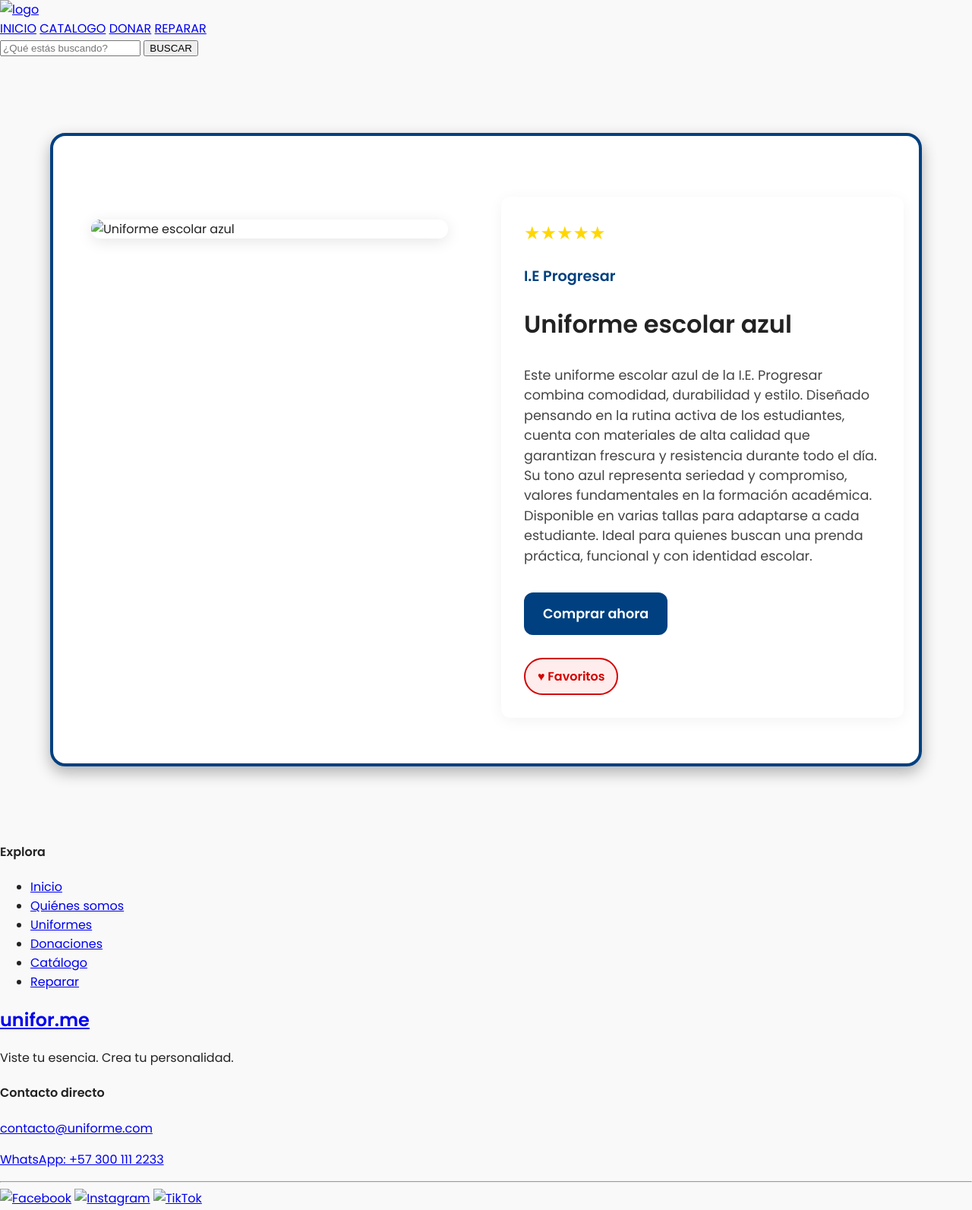
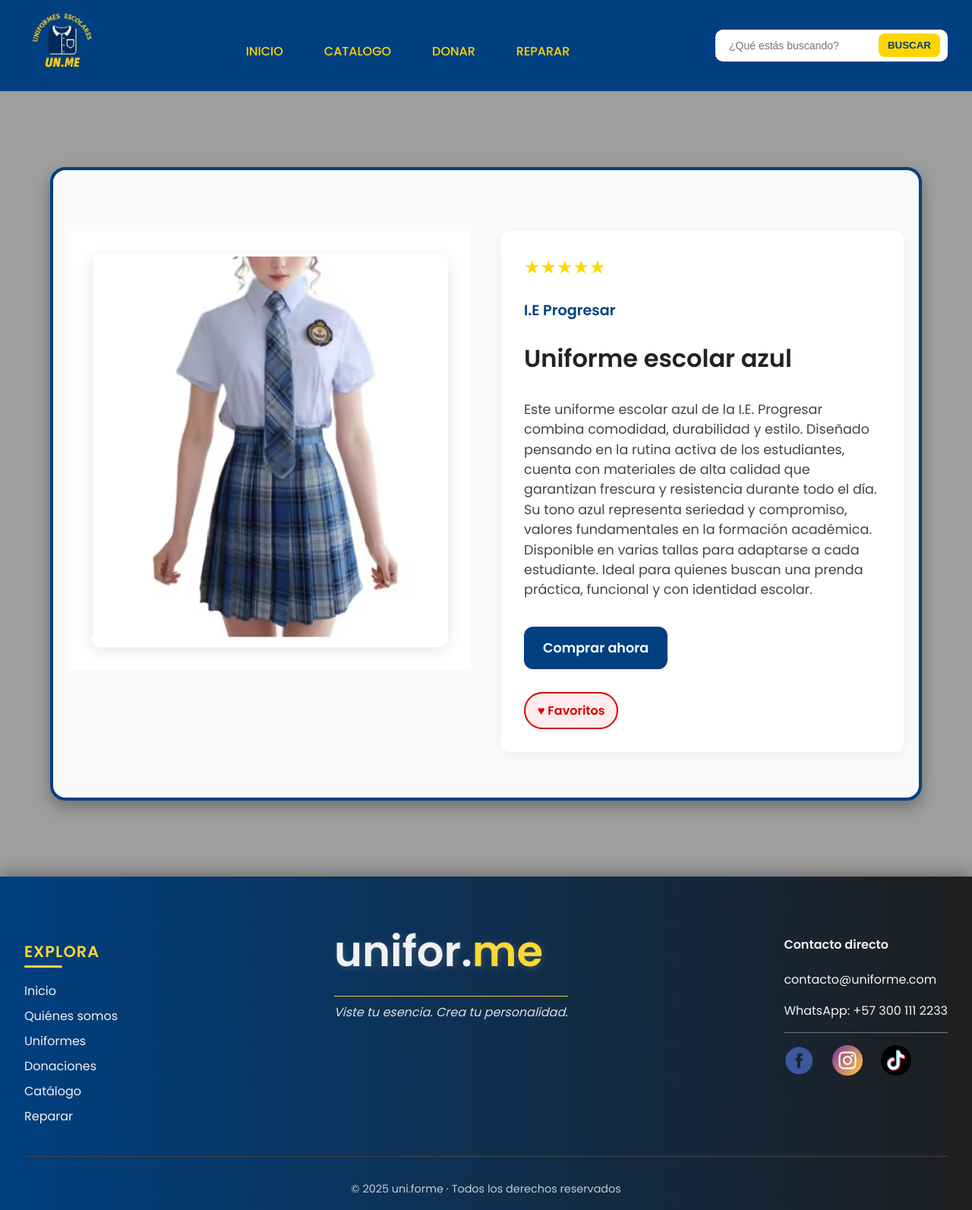
Before and after one commit to piolin666satan/Unifor.me---Pagina-web, a plain HTML site: page uniforme/pages/producto1.html in a window 1280 px wide. Shown: the top 1593 px of the page at 76% size. Drawn offline with Linux system fonts and the light colour scheme; the site is published under a folder, as on GitHub Pages, so addresses that start at the root find nothing.

Commit message:
actualicacion5

```diff
--- a/uniforme/pages/producto1.html
+++ b/uniforme/pages/producto1.html
@@ -5,15 +5,15 @@
     <meta name="viewport" content="width=device-width, initial-scale=1.0">
     <title>Unifor.me - Compra</title>
     <link rel="stylesheet" href="css/productos.css">
-    <link rel="stylesheet" href="/components/navbar.css">
-    <link rel="stylesheet" href="/components/footer.css">
+    <link rel="stylesheet" href="../../components/navbar.css">
+    <link rel="stylesheet" href="../../components/footer.css">
             <link href="https://fonts.googleapis.com/css2?family=Poppins:wght@100;200;300;400;500;600&display=swap"
         rel="stylesheet" />
         <style>
               body {
         margin: 0;
         font-family: 'Poppins', sans-serif;
-        background-image: url('/components/collage.uniforme.png');
+        background-image: url('../../components/collage.uniforme.png');
         background-size: cover;
         background-position: center;
         background-attachment: fixed;
@@ -118,14 +118,14 @@
     <!-- Header seccion -->
     <header class="header">
         <a href="index.html">
-            <img src="/uniforme/img/logoo.png" alt="logo" class="logo-img" width="100">
+            <img src="../../uniforme/img/logoo.png" alt="logo" class="logo-img" width="100">
         </a>
 
         <nav class="nav">
-            <a href="/index.html" class="nav__links">INICIO</a>
-            <a href="catalogo.html" class="nav__links">CATALOGO</a>
-            <a href="/donar.html" class="nav__links">DONAR</a>
-            <a href="/reparar.html" class="nav__links">REPARAR</a>
+            <a href="../../index.html" class="nav__links">INICIO</a>
+            <a href="../../catalogo.html" class="nav__links">CATALOGO</a>
+            <a href="../../donar.html" class="nav__links">DONAR</a>
+            <a href="../../reparar.html" class="nav__links">REPARAR</a>
         </nav>
 
         <div class="search-bar">
@@ -137,7 +137,7 @@
     <!-- Seccion producto -->
     <div class="producto-contenedor">
         <div class="imagen-producto">
-            <img src="/components/nuestros uniformes/Captura.PNG" alt="Uniforme escolar azul">
+            <img src="../../components/nuestros uniformes/Captura.PNG" alt="Uniforme escolar azul">
         </div>
         <div class="info-producto">
             <div class="estrellas">★★★★★</div>
@@ -157,12 +157,12 @@
             <div class="footer__links">
                 <h4>Explora</h4>
                 <ul>
-                    <li><a href="/../uniforme (2)/index.html">Inicio</a></li>
-                    <li><a href="/index.html">Quiénes somos</a></li>
-                    <li><a href="#catalogo">Uniformes</a></li>
-                    <li><a href="/donar.html">Donaciones</a></li>
-                    <li><a href="#catalogo">Catálogo</a></li>
-                    <li><a href="/reparar.html">Reparar</a></li>
+                    <li><a href="../../index.html">Inicio</a></li>
+                    <li><a href="../../index.html">Quiénes somos</a></li>
+                    <li><a href="../../catalogo.html">Uniformes</a></li>
+                    <li><a href="../../donar.html">Donaciones</a></li>
+                    <li><a href="../../catalogo.html">Catálogo</a></li>
+                    <li><a href="../../reparar.html">Reparar</a></li>
                 </ul>
             </div>
 
@@ -179,9 +179,9 @@
                 <p><a href="https://wa.me/573001112233" target="_blank">WhatsApp: +57 300 111 2233</a></p>
                 <hr class="footer__divider" />
                 <div class="social-icons">
-                    <a href="#"><img src="/uniforme/img/logos footer/58e91965eb97430e819064f5.png" alt="Facebook"></a>
-                    <a href="#"><img src="/uniforme/img/logos footer/instagram_logo_icon_187313.webp" alt="Instagram"></a>
-                    <a href="#"><img src="/uniforme/img/logos footer/5cb78671a7c7755bf004c14b.png" alt="TikTok" class="footer__contact--icon"></a>
+                    <a href="#"><img src="../../uniforme/img/logos footer/58e91965eb97430e819064f5.png" alt="Facebook"></a>
+                    <a href="#"><img src="../../uniforme/img/logos footer/instagram_logo_icon_187313.webp" alt="Instagram"></a>
+                    <a href="#"><img src="../../uniforme/img/logos footer/5cb78671a7c7755bf004c14b.png" alt="TikTok" class="footer__contact--icon"></a>
                 </div>
             </div>
         </div>
```
